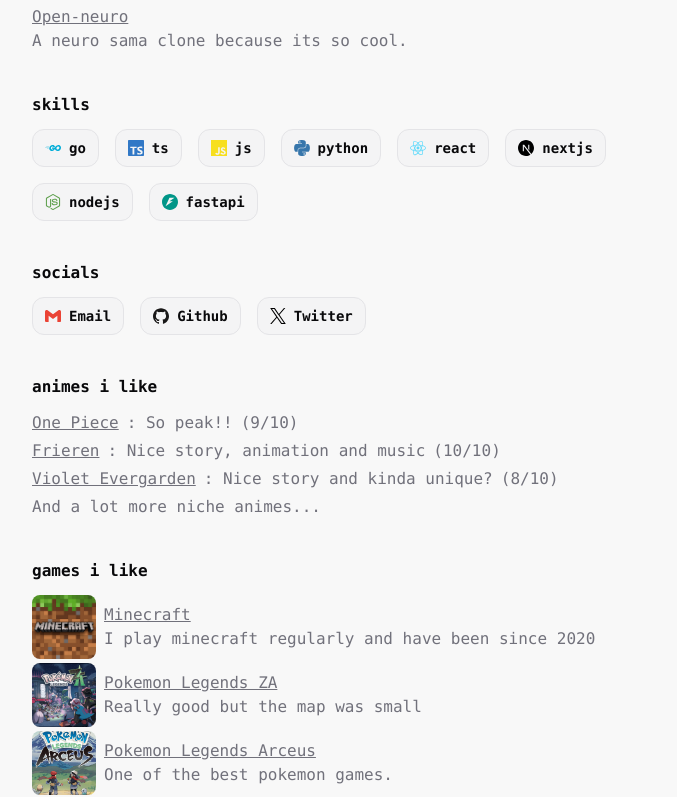
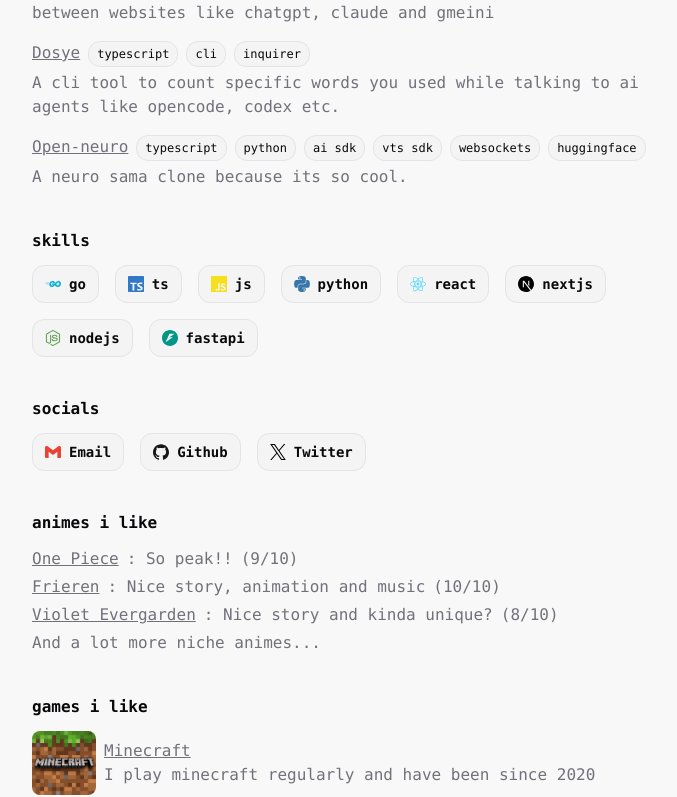
Before and after one commit to Kartik-2239/portfolio, a React app: page / in a window 1280 px wide. Shown: the part 443-1240 px from the top of the page, without its empty margins (282-959 px from the left). Built offline with nearby package versions, Linux system fonts and the light colour scheme; the HTML template or start-up script is replaced by a standard one.

Commit message:
added tech used per project

```diff
--- a/src/App.tsx
+++ b/src/App.tsx
@@ -26,27 +26,49 @@
   name: string,
   sometext: string,
   img: string,
+  url: string
 }
 type skill = {
   name: string,
   icon: SimpleIcon
 }
 
-const projects = [
+type project = {
+  name: string,
+  description: string,
+  link: string,
+  stack: SimpleIcon[],
+  stackStrings?: string[],
+}
+
+const projects: project[] = [
   {
     name: 'Lightcode',
     description: 'A terminal coding agent written in golang for performance.',
     link: 'https://github.com/Kartik-2239/lightcode',
+    stack: [siGo],
+    stackStrings: ['golang', 'http server', 'bubbletea', 'charm', 'sqlite', 'openai go sdk']
   },
   {
     name: 'Ai Chats Forker',
     description: 'A browser extension that allows you to fork and continue chats in between websites like chatgpt, claude and gmeini',
     link: 'https://github.com/Kartik-2239/ai-chats-forker',
+    stack: [siTypescript],
+    stackStrings: ['typescript','chrome extension', 'wxt']
+  },
+  {
+    name: 'Dosye',
+    description: 'A cli tool to count specific words you used while talking to ai agents like opencode, codex etc.',
+    link: 'https://github.com/Kartik-2239/dosye',
+    stack: [siTypescript],
+    stackStrings: ['typescript', 'cli', 'inquirer']
   },
   {
     name: 'Open-neuro',
     description: 'A neuro sama clone because its so cool.',
     link: 'https://github.com/Kartik-2239/open-neuro',
+    stack: [siTypescript, siPython],
+    stackStrings: ['typescript', 'python', 'ai sdk', 'vts sdk', 'websockets', 'huggingface']
   },
 ]
 
@@ -73,21 +95,25 @@
     name: 'Minecraft',
     sometext: 'I play minecraft regularly and have been since 2020',
     img: './minecraft.jpg',
+    url: "https://www.minecraft.net/en-us"
   },
   {
     name: 'Pokemon Legends ZA',
     sometext: 'Really good but the map was small',
     img: './plza.png',
+    url: "https://legends.pokemon.com/en-us/"
   },
   {
     name: 'Pokemon Legends Arceus',
     sometext: 'One of the best pokemon games.',
     img: './pla.jpg',
+    url: "https://legends.arceus.pokemon.com/en-us/"
   },
   {
     name: 'Legends of Zelda: BOTW',
     sometext: 'Masterpiece',
     img: './botw.jpg',
+    url: "https://www.nintendo.com/us/store/products/the-legend-of-zelda-breath-of-the-wild-switch/"
   }
 ]
 
@@ -134,12 +160,27 @@
 
           <section id='projects' className='flex flex-col gap-1'>
             <p className='font-bold mb-2 text-foreground'>projects</p>
+            <div className='flex flex-col gap-4'>
             {projects.map((project) => (
-              <div key={project.name}>
-                <p><a href={project.link} target='_blank' rel='noopener noreferrer' className='underline'>{project.name}</a></p>
-                <p>{project.description}</p>
-              </div>
+              <div key={project.name} className='flex flex-col gap-1'>
+                <div className='flex flex-row gap-2'>
+                  <p>
+                    <div className='flex flex-row gap-2 items-center'>
+                      <a href={project.link} target='_blank' rel='noopener noreferrer' className='underline'>{project.name}</a>
+                    </div>
+                  </p>
+                  <div className='flex flex-row'>
+                    {project.stackStrings?.map((tech, index) => (
+                      <div key={index} className='flex items-center bg-muted text-foreground px-2 py-1 rounded-xl border-border border cursor-pointer gap-1 mr-2 hover:bg-accent'>
+                        <span className='text-xs'>{tech}</span>
+                      </div>
+                    ))}
+                  </div>
+                </div>
+              <p>{project.description}</p>
+            </div>
             ))}
+            </div>
           </section>
 
           <section id='skills' className='flex flex-col gap-1'>
@@ -234,7 +275,7 @@
               <div key={game.name} className='flex flex-row gap-2'>
                 <img src={game.img} alt={game.name} className='w-16 h-16 object-cover rounded-md' />
                 <div className='flex flex-col justify-center'>
-                  <p className='underline'>{game.name}</p>
+                  <a href={game.url} target='_blank' rel='noopener noreferrer' className='underline'>{game.name}</a>
                   <p>{game.sometext}</p>
                 </div>
               </div>
```
